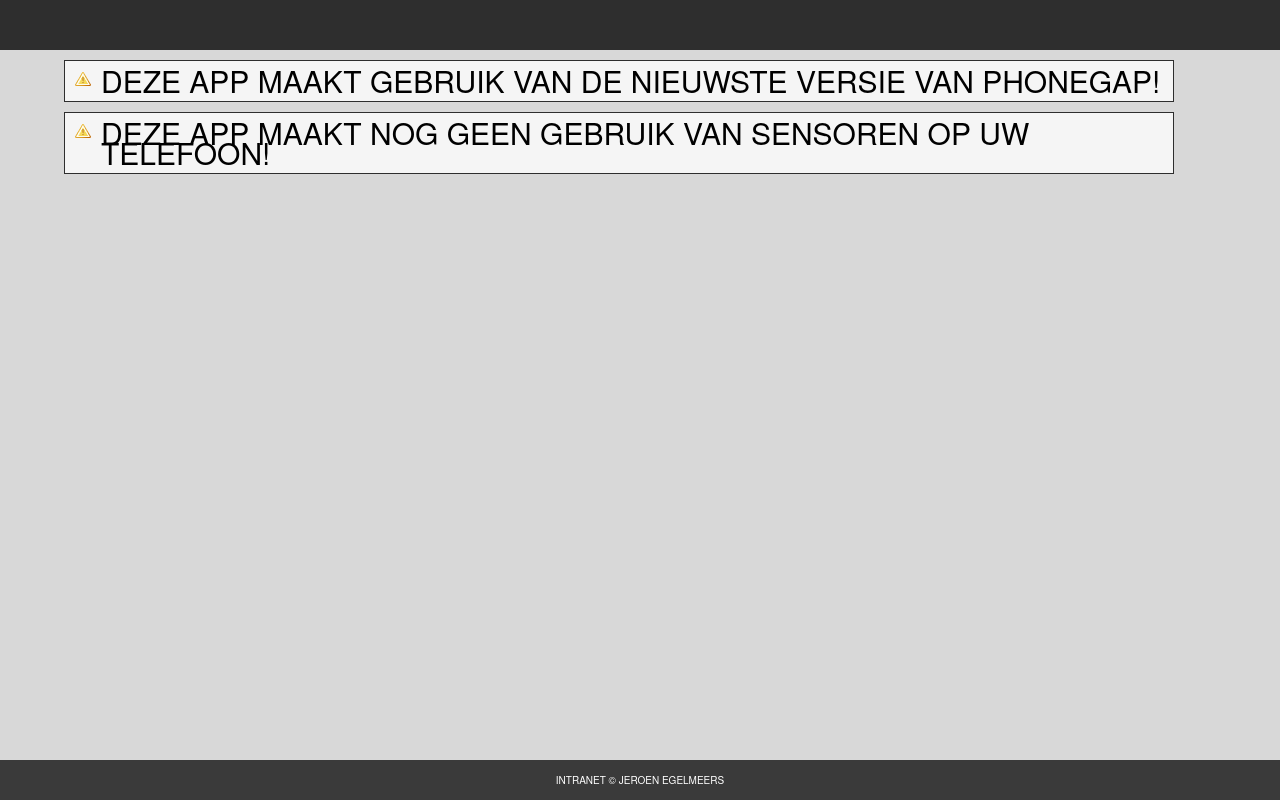
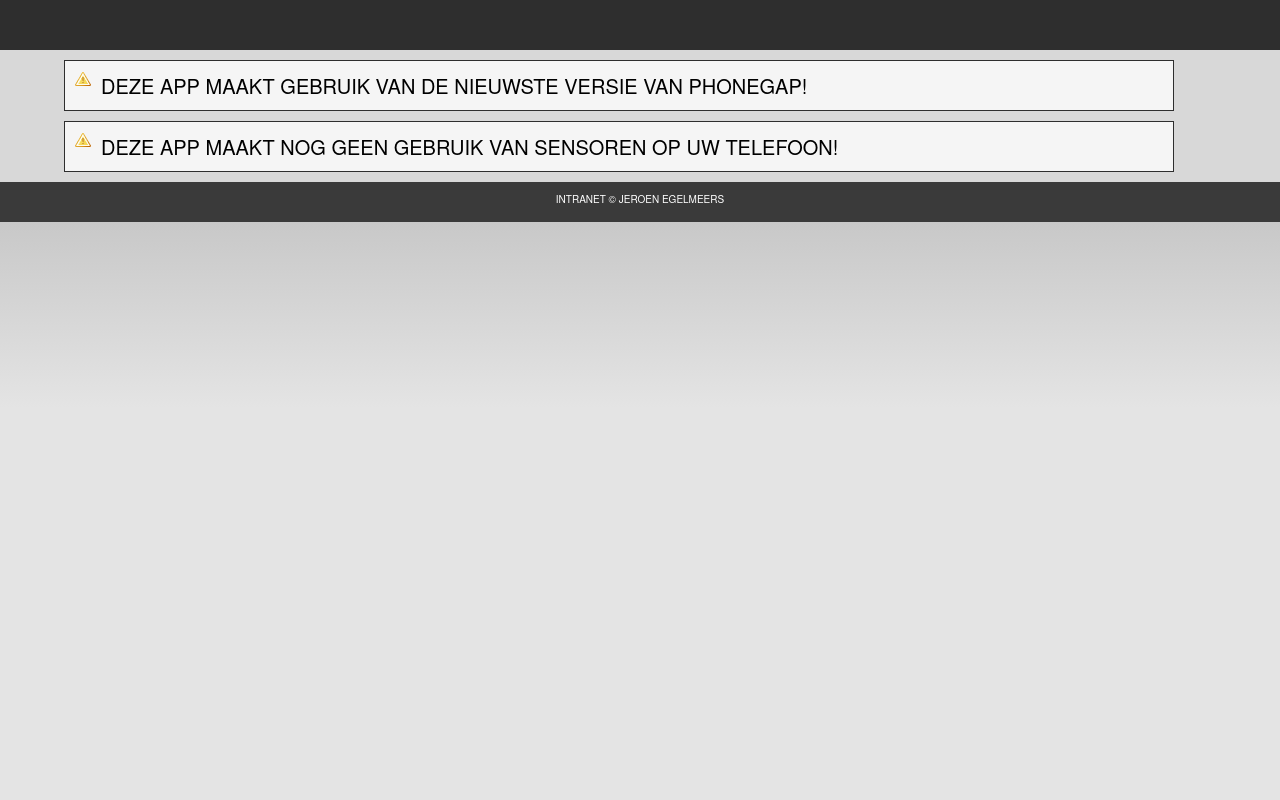
Before and after one commit to JeroenEgelmeers/phonegap, a plain HTML site: page www/index.html in a window 1280 px wide. Drawn offline with Linux system fonts and the light colour scheme.

Commit message:
font-size change
test

```diff
--- a/www/css/index.css
+++ b/www/css/index.css
@@ -21,7 +21,6 @@
     margin: 0;
 }
 
-html, body { height: 100%; font-family:Helvetica, Arial, sans-serif; line-height:20px; font-size:14px; background:#f4f2f2;  }
 
 .website-container {
     min-height: 100%;
@@ -48,7 +47,7 @@ body {
     );
     background-attachment:fixed;
     font-family:'HelveticaNeue-Light', 'HelveticaNeue', Helvetica, Arial, sans-serif;
-    font-size:12px;
+    font-size:20px;
     height:100%;
     margin:0px;
     padding:0px;
@@ -127,7 +126,7 @@ h1 {
 
 header { height:50px; width:100%;  background:#2e2e2e; }
 content { background:#d4d5d5; }
-    .box { margin:10px 5%; font-size:30px; width:85%; padding:10px; background:#f5f5f5; border:1px solid #2e2e2e; }
+    .box { margin:10px 5%; width:85%; padding:10px; background:#f5f5f5; border:1px solid #2e2e2e; }
 
 
 footer { text-align:center; padding-top:10px; height:30px; font-size:10px; color:#FFF; background:#3a3a3a; }
```
